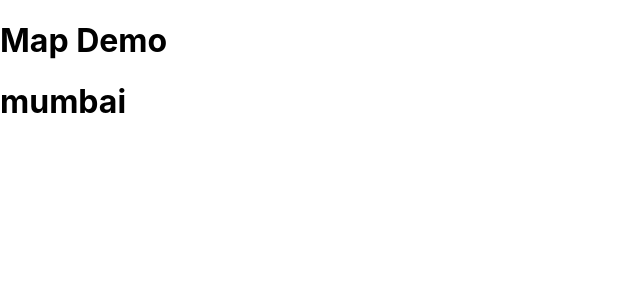
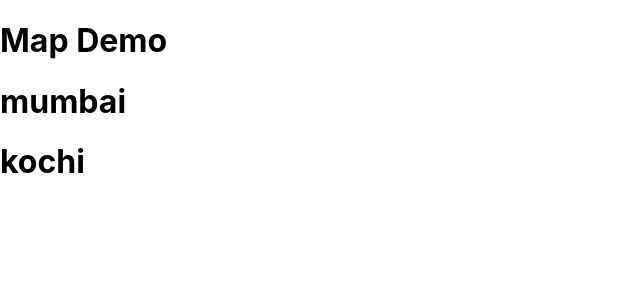
Before and after one commit to Chinmay-Karpe/my-react-app, a React (Create React App) app: page / in a window 1280 px wide. Shown: the top 300 px of the page, without its empty margins (0-640 px from the left). Built offline with nearby package versions, Linux system fonts and the light colour scheme.

Commit message:
map demo

```diff
--- a/src/App.js
+++ b/src/App.js
@@ -1,13 +1,17 @@
 function App() {
   let title = "Map Demo";
-  let user = { id: 1, city: "mumbai" };
+  let list = ["mumbai", "kochi"];
 
   return (
     <div>
       <h1> {title} </h1>
-      <h1>{user.city}</h1>
+
+      {list.map((item) => (
+        <h1>{item}</h1>
+      ))}
     </div>
   );
 }
 
 export default App;
+// [delhi, mumbai] => [<h1>delhi</h1>, <h1>mumbai</h1>]
```
